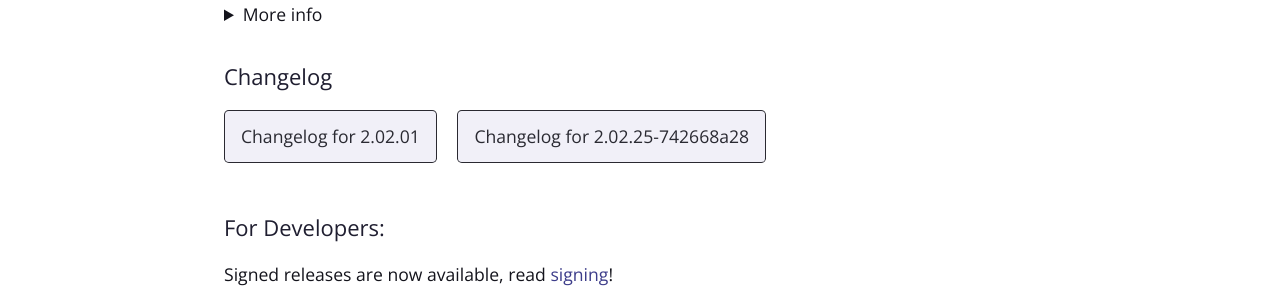
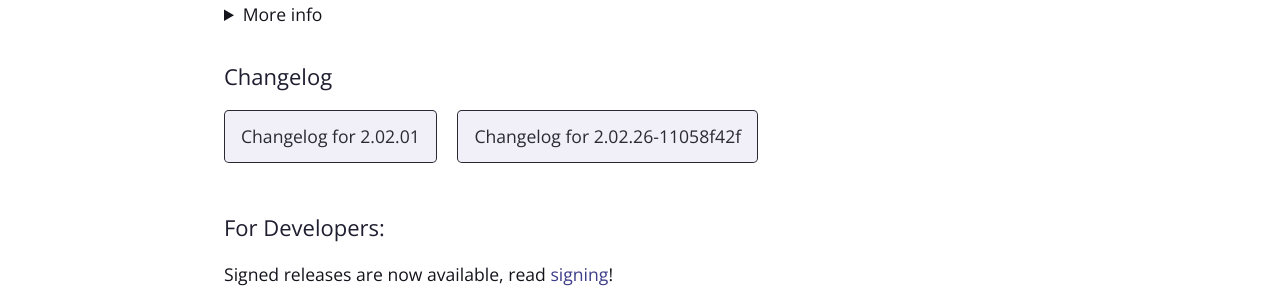
Before and after one commit to kami-blue/website, a Jekyll site: the page built from download.md, in a window 1280 px wide. Shown: the part 621-921 px from the top of the page. Built offline with Jekyll 4.4.1, drawn with Linux system fonts in a browser that asks for light colours.

Commit message:
[bump] Release 2.02.26-11058f42f

```diff
--- a/_config.yml
+++ b/_config.yml
@@ -7,12 +7,12 @@ github:
   website_url: https://github.com/kami-blue/website
   jar_url: https://github.com/kami-blue/client/releases/download/2.02.01/kamiblue-2.02.01.jar
   jar_sig_url: https://github.com/kami-blue/client/releases/download/2.02.01/kamiblue-2.02.01.jar.sig
-  beta_jar_url: https://github.com/kami-blue/nightly-releases/releases/download/2.02.25-742668a28/kamiblue-2.02.25-742668a28.jar
+  beta_jar_url: https://github.com/kami-blue/nightly-releases/releases/download/2.02.26-11058f42f/kamiblue-2.02.26-11058f42f.jar
 cur_ver: 2.02.01
-beta_ver: 2.02.25-742668a28
+beta_ver: 2.02.26-11058f42f
 discord_url: https://kamiblue.org/discord
 downloads_api_ver: v1
-build_number: 879
+build_number: 880
 theme: jekyll-theme-cayman
 gems:
   - jekyll-seo-tag
```
